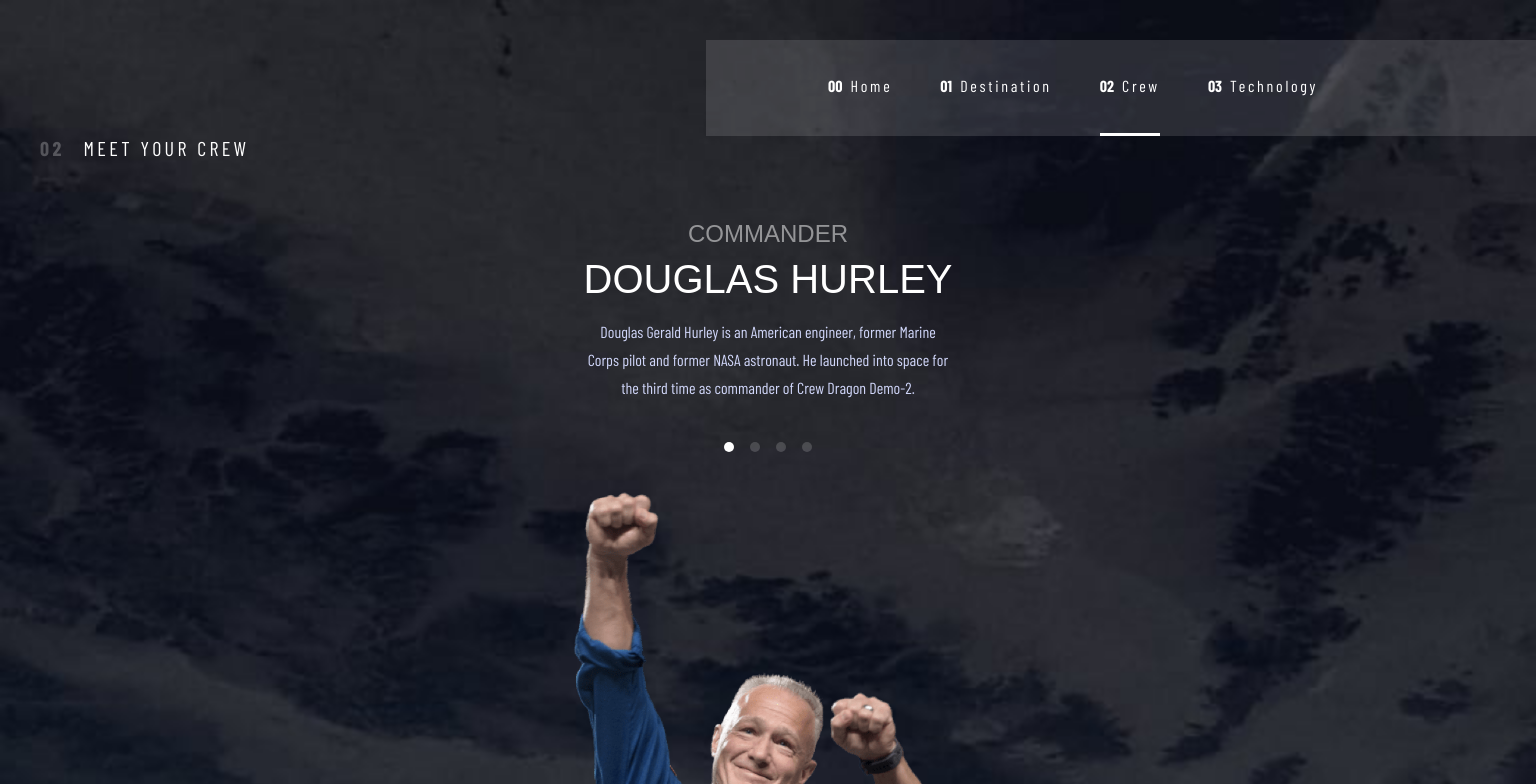
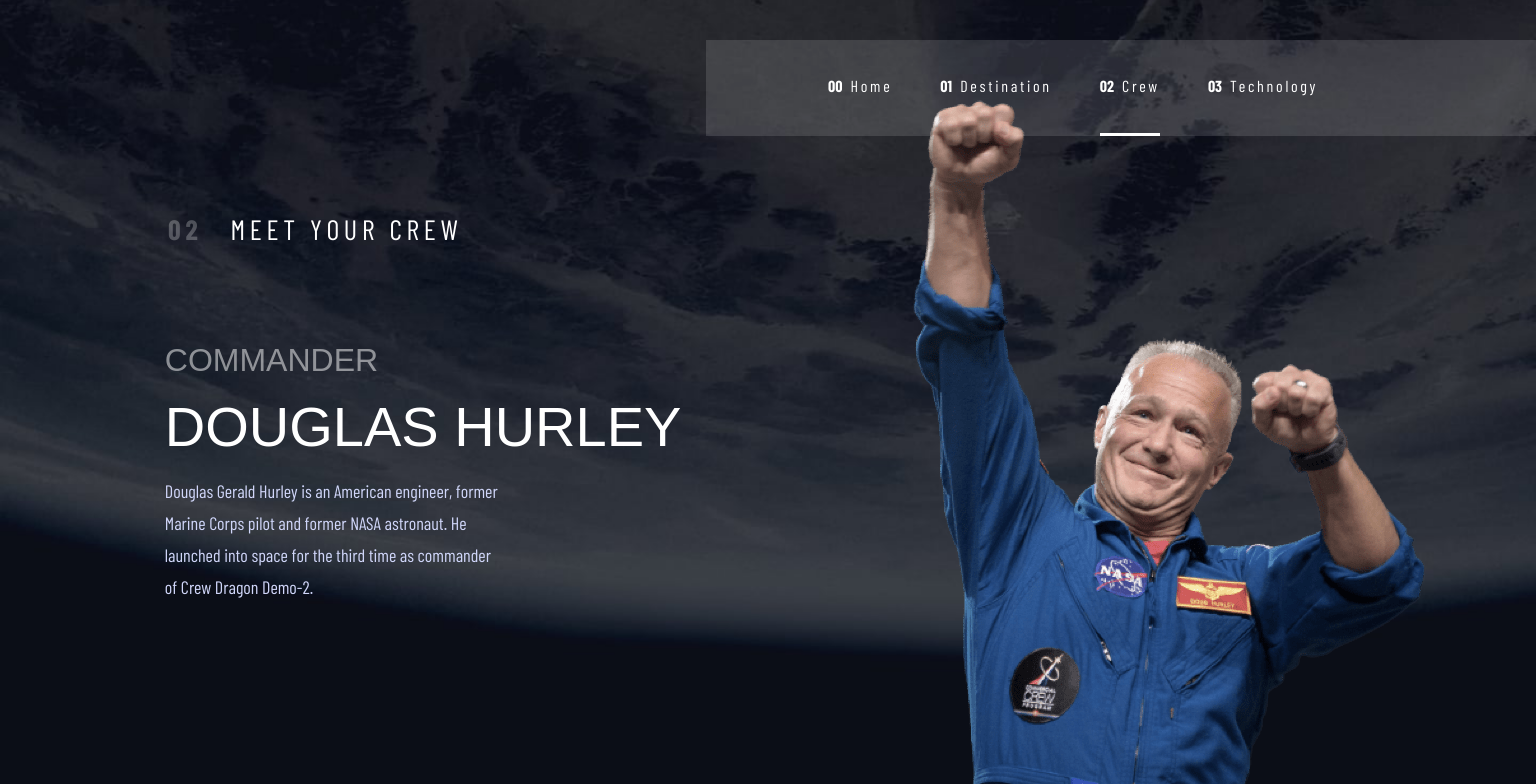
Before and after one commit to NeptuneRjo/space-tourism, a React (Create React App) app: page /crew in a window 1536 px wide. Shown: the top 784 px of the page. Built offline with nearby package versions, Linux system fonts and the light colour scheme; a web font is replaced by a local one.

Commit message:
styled for desktop

```diff
--- a/src/Components/Crew/crew.css
+++ b/src/Components/Crew/crew.css
@@ -1,5 +1,5 @@
 .crew-main {
-    height: 100%;
+    min-height: 100vh;
     width: 100%;
     background: url('/src/Assets/crew/background-crew-mobile.jpg') no-repeat center center fixed;
     -webkit-background-size: cover;
@@ -44,7 +44,7 @@
     display: flex;
     align-items: center;
     justify-content: center;
-    height: 223px;
+    height: 222px;
     width: 327px;
 
     border-bottom: solid 1px #383b4b;
@@ -203,3 +203,90 @@
         margin-bottom: 2.5rem;
     }
 }
+
+@media screen and (min-width: 1080px) {
+    .crew-main {
+        background: url('/src/Assets/crew/background-crew-desktop.jpg') no-repeat center center fixed;
+        -webkit-background-size: cover;
+        -moz-background-size: cover;
+        -o-background-size: cover;
+        background-size: cover;
+    }
+
+}
+
+@media screen and (min-width: 1440px) {
+    .crew-header {
+        font-size: 28px;
+        line-height: 34px;
+        letter-spacing: 4.725px;
+        gap: 1.75rem;
+
+        margin: 13.25rem 0 6rem 10.5rem;
+    }
+
+    .crew-container {
+        flex-direction: row-reverse;
+        justify-content: space-between;
+        align-items: center;
+        height: 100%;
+    }
+
+    .crew-image {
+        border: transparent;
+        margin: 0;
+        margin-right: 8.5rem;
+        justify-content: center;
+
+    }
+
+    .crew-image img {
+        height: auto;
+        position: absolute;
+        bottom: 0;
+        margin-right: 8.5rem;
+    }
+
+    .crew-content {
+        align-items: flex-start;
+        justify-content: flex-start;
+        margin-left: 10.3rem;
+        margin-bottom: 0;
+    }
+
+    .crew-info {
+        justify-content: flex-start;
+        align-items: flex-start;
+    }
+
+    .crew-role {
+        font-size: 32px;
+        line-height: 37px;
+        margin-bottom: 1rem;
+        text-align: left;
+    }
+
+    .crew-name {
+        font-size: 56px;
+        line-height: 64px;
+    }
+
+    .crew-description {
+        height: 160px;
+        font-size: 18px;
+        line-height: 32px;
+        text-align: left;
+        margin-bottom: 7.5rem;
+        width: 42ch;
+    }
+
+    .crew-nav {
+        margin-bottom: 5.85rem;
+        gap: 1.5rem;
+    }
+
+    .crew-nav-member {
+        height: 15px;
+        width: 15px;
+    }
+}
```
